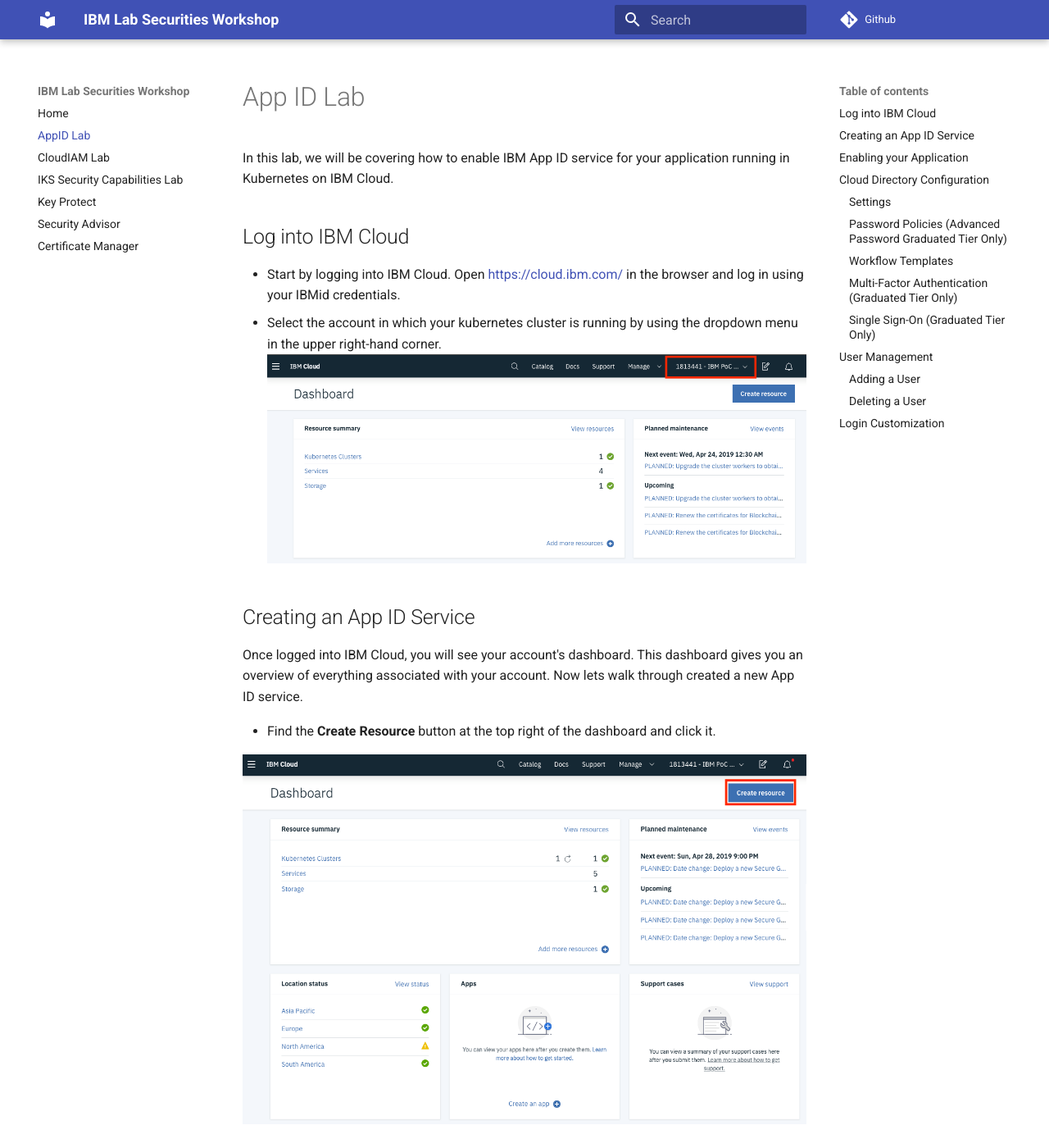
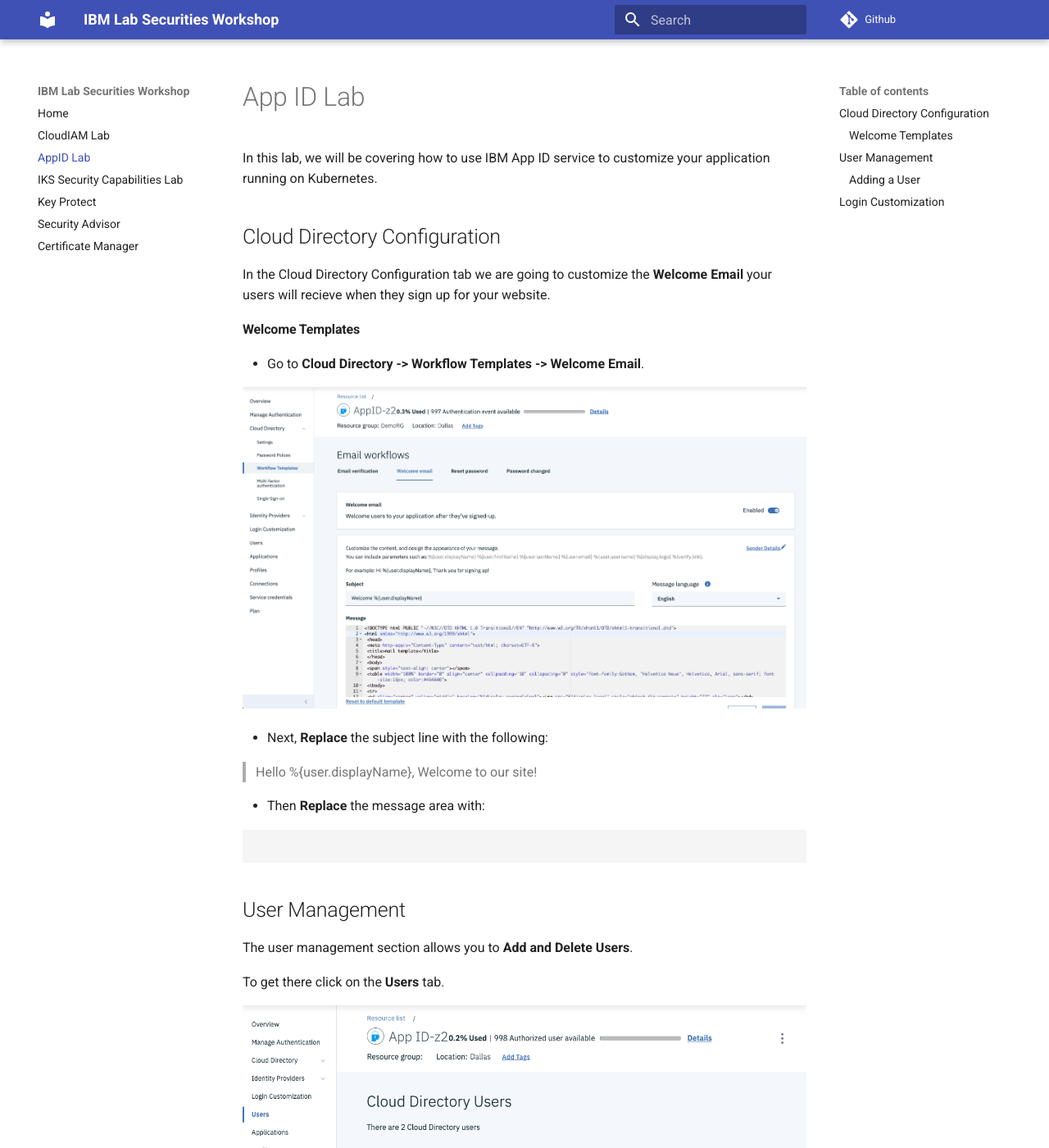
Before and after one commit to ibm-cloud-architecture/ibm-security-workshop, an MkDocs documentation site: the page built from docs/AppID/README.md, in a window 1280 px wide and 1400 px high. Shown: the whole window at 82% size. Built offline with MkDocs 1.6.1 and Material for MkDocs 9.7.7, drawn with Linux system fonts in a browser that asks for light colours; some of the changed text lies outside the part shown.

Commit message:
AppId Edits

````diff
--- a/docs/AppID/README.md
+++ b/docs/AppID/README.md
@@ -1,69 +1,26 @@
 # App ID Lab
 
-In this lab, we will be covering how to enable IBM App ID service for your application running in Kubernetes on IBM Cloud.
-
-## Log into IBM Cloud
-
-- Start by logging into IBM Cloud. Open <https://cloud.ibm.com/> in the browser and log in using your IBMid credentials.
-- Select the account in which your kubernetes cluster is running by using the dropdown menu in the upper right-hand corner.
-![select-account-dropdown](select-account-dropdown.png)
-
-
-## Creating an App ID Service
-
-Once logged into IBM Cloud, you will see your account's dashboard. This dashboard gives you an overview of everything associated with your account. Now lets walk through created a new App ID service.
-
-- Find the **Create Resource** button at the top right of the dashboard and click it.
-
-![Create-Resource](Create-Resource.png)
-
-- In the search bar at the top of the screen, type in **App ID** and there should be an App ID tile that looks like the following:
-
-![App-ID-Tile](App-ID-Tile.png)
-
-- Select that tile and the service dashboard will load. From this screen you can choose the service's region, resource group, and pricing plan. You can also create a unique name for your service.
-
-![AppID-Menu](AppID-Menu.png)
-
-- After configuring the settings for the service, click the **Create** button at the bottom of the screen.  This will provision the new service and return you the services dashboard.
-
-![Create-Button](createButton.png)
-
-- That's it. Your new App ID service was created.
-## Enabling your Application
-
+In this lab, we will be covering how to use IBM App ID service to customize your application running on Kubernetes.
 
 ## Cloud Directory Configuration
 
-The Cloud Directory Configuration tab allows you to customize **settings**, **password policies**, and **workflow templates**.  It also allows you to enable **multi-factor authentication** and **single sign-on**.
+In the Cloud Directory Configuration tab we are going to customize the **Welcome Email** your users will recieve when they sign up for your website.
 
-#### Settings
+#### Welcome Templates
 
-- Go to **Cloud Directory -> Settings**.
-![Settings](CDSettings.png)
+- Go to **Cloud Directory -> Workflow Templates -> Welcome Email**.
 
-- We aren't going to change anything here, but as you can see you can switch the sign in, sign up, and account modification settings.
+![WelcomeEmail](WelcomeEmail.png)
 
-#### Password Policies (Advanced Password Graduated Tier Only)
+- Next, **Replace** the subject line with the following:
 
-- Go to **Cloud Directory -> Password Policies**.
-![PasswordPolicies](PasswordPolicies.png)
+> Hello %{user.displayName}, Welcome to our site!
 
-#### Workflow Templates
+- Then **Replace** the message area with:
 
-- Go to **Cloud Directory -> Workflow Templates**.
-![Workflow](Workflow.png)
+```
 
-#### Multi-Factor Authentication (Graduated Tier Only)
-
-- Go to **Cloud Directory -> Multi-Factor Authentication**.
-![Multi-Factor](Multi-Factor.png)
-
-#### Single Sign-On (Graduated Tier Only)
-
-- Go to **Cloud Directory -> Single Sign-On**.
-![SingleSign-On](SingleSign-On.png)
-
+```
 
 ## User Management
 
@@ -75,22 +32,26 @@ To get there click on the **Users** tab.
 
 #### Adding a User
 
-- Click on **Add User** tab.
+- Let's add a User. Start by clicking on **Add User** tab.
+
+- **Fill out the form** with example user information and click **Save**.
 
 ![AddMenu](AddMenu.png)
 
-- Fill out the form that pops up and click **Save**.
-
-#### Deleting a User
-
-- Select the checkbox next to the user you would like to delete.
-
-![DeleteMenu](DeleteMenu.png)
-
-- Click the **Delete** button that appears.
+- Now you can use that user information to sign in to your application.
 
 ## Login Customization
 
 - Click on the **Login Customization** tab.
 
 ![LoginCustomization](LoginCustomization.png)
+
+- We are going to first change the logo. Download an example logo by clicking <a href="SampleLogo.png" download>Download Logo</a>.
+
+- Next click on **Select File** and select the downloaded logo.
+
+![SelectFile](SelectFile.png)
+
+- Finally pick a **Header Color** of your choice and change the **Tab Name** and **Footer** to any text of your choice. Click **Save Changes**
+
+![EditedLogin](EditedLogin.png)
--- a/mkdocs.yml
+++ b/mkdocs.yml
@@ -2,8 +2,8 @@ site_name: IBM Lab Securities Workshop
 repo_url: https://github.ibm.com/moh-workshop/moh-workshop
 nav:
   - Home: index.md
+  - CloudIAM Lab: CloudIAM/README.md
   - AppID Lab: AppID/README.md
-  - CloudIAM Lab: CloudIAM/README.md
   - IKS Security Capabilities Lab: IKSSecurityCapabilities/README.md
   - Key Protect: KeyProtect/README.md
   - Security Advisor: SecurityAdvisor/README.md
````
Also changed, not shown: docs/AppID/EditedLogin.png (added), docs/AppID/EmailWorkflow.png (deleted), docs/AppID/SampleLogo.png (added), docs/AppID/SelectFile.png (added), docs/AppID/WelcomeEmail.png.
